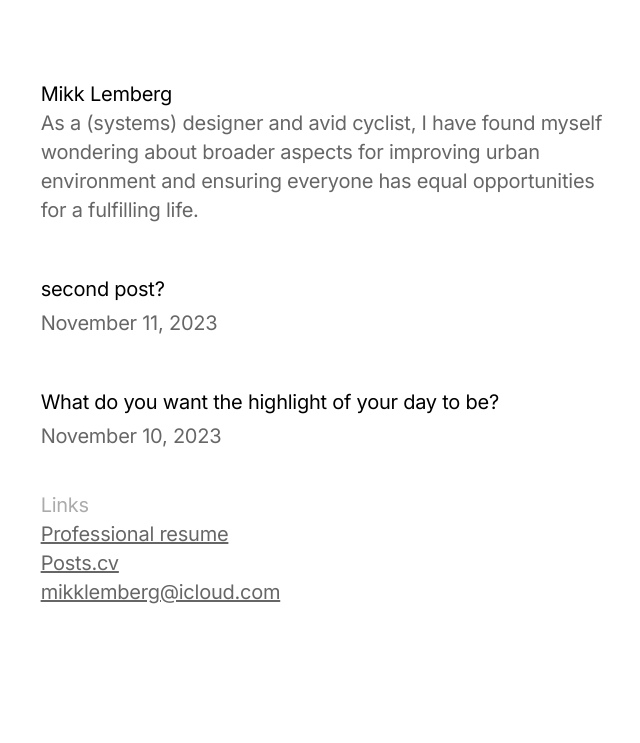
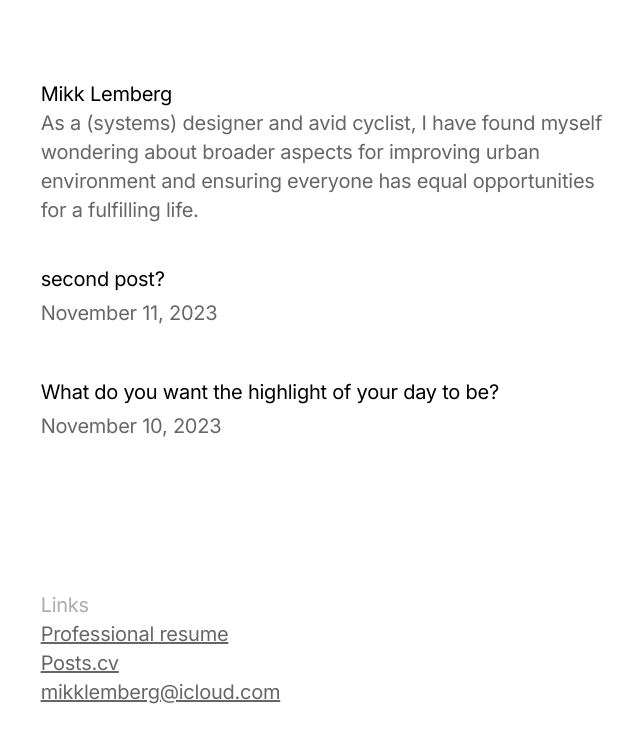
Before and after one commit to mikklemberg/My-personal-notes, a Jekyll site: the page built from README.md, in a window 1280 px wide. Shown: the top 743 px of the page, without its empty margins (311-951 px from the left). Built offline with Jekyll 4.4.1, drawn with Linux system fonts in a browser that asks for light colours; our own code applies the rules of GitHub Pages for plain Markdown files.

Commit message:
Update style.css

```diff
--- a/assets/css/style.css
+++ b/assets/css/style.css
@@ -38,7 +38,7 @@ body, h1, h2, h3, h4, h5, h6, p, a {
 }
 
 /* Posts Section */
-.posts .post {
+.posts .post + .post {
     margin-top: 50px;
 }
 
@@ -67,7 +67,7 @@ body, h1, h2, h3, h4, h5, h6, p, a {
     width: 100%;
     text-align: left;
     background-color: #fff;
-    margin-top: 2em;
+    margin-top: 150px;
 }
 
 .footer p {
```
